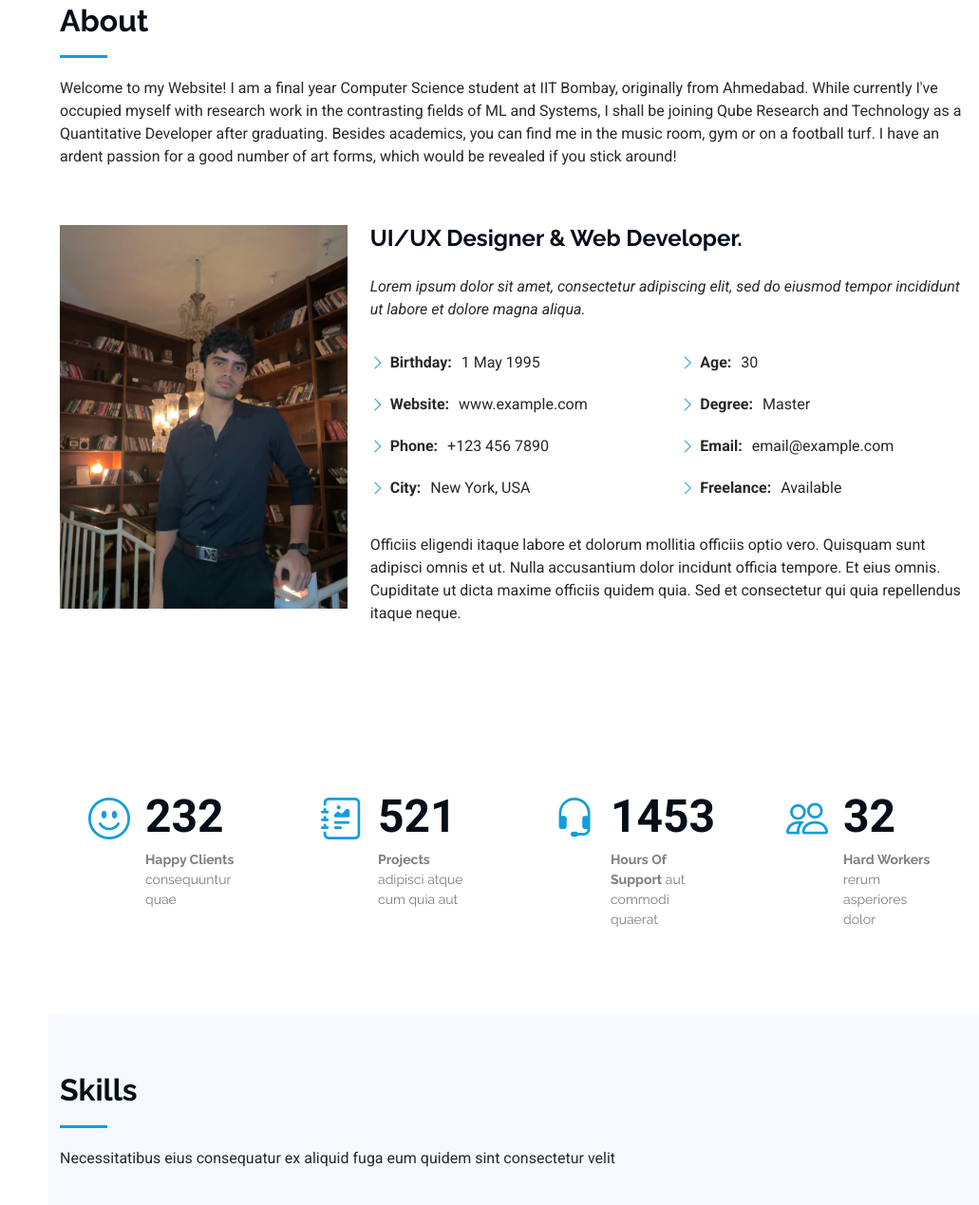
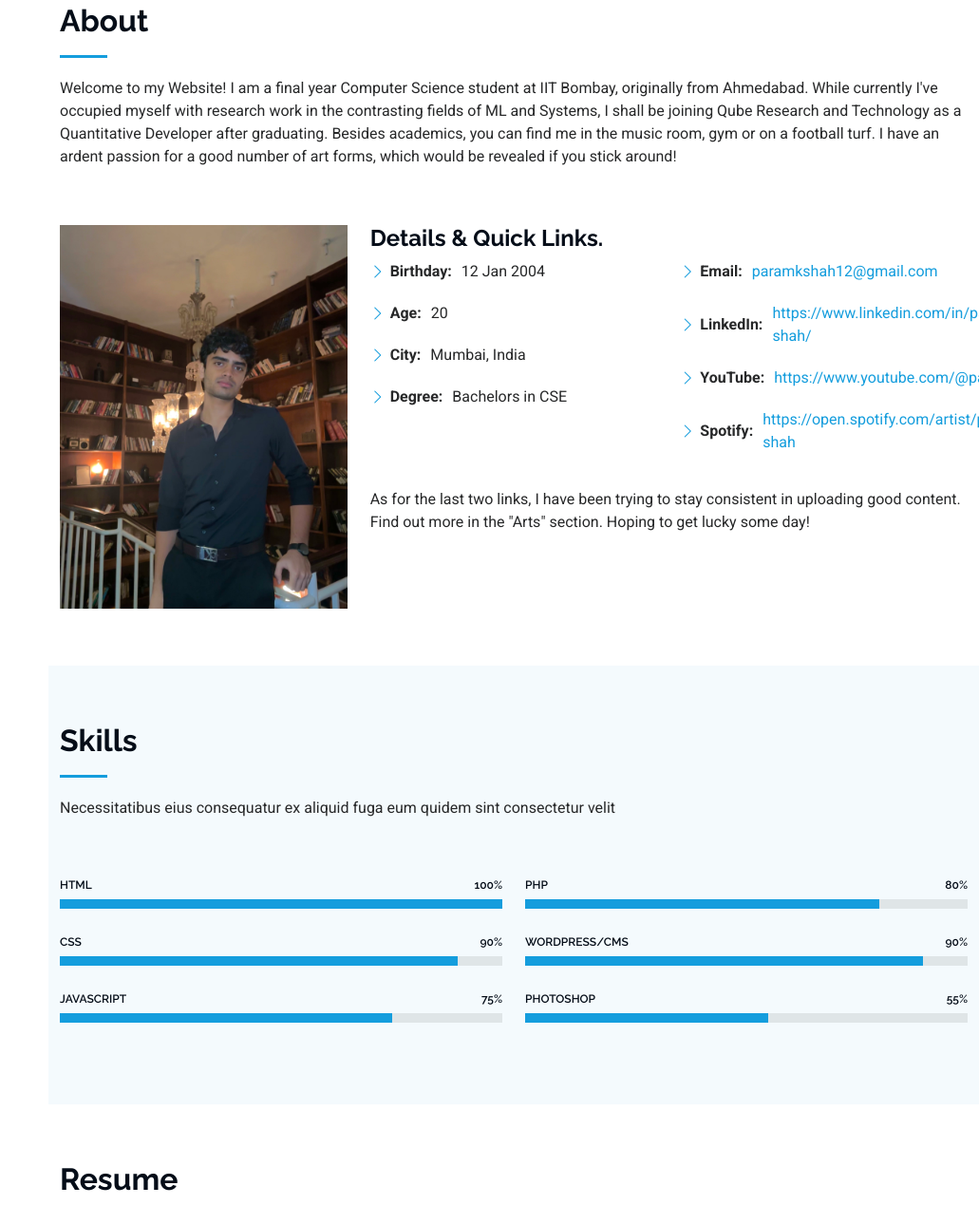
Before and after one commit to paramkshah12/paramkshah12.github.io, a plain HTML site: page index.html in a window 1280 px wide. Shown: the part 857-2126 px from the top of the page at 95% size, without its empty margins (249-1280 px from the left). Drawn offline with Linux system fonts and the light colour scheme.

Commit message:
Completed about

```diff
--- a/index.html
+++ b/index.html
@@ -119,32 +119,43 @@
             <img src="assets/img/my-profile-img.jpg" class="img-fluid" alt="">
           </div>
           <div class="col-lg-8 content">
-            <h2>UI/UX Designer &amp; Web Developer.</h2>
-            <p class="fst-italic py-3">
-              Lorem ipsum dolor sit amet, consectetur adipiscing elit, sed do eiusmod tempor incididunt ut labore et dolore
-              magna aliqua.
-            </p>
+            <h2>Details &amp; Quick Links.</h2>
             <div class="row">
               <div class="col-lg-6">
                 <ul>
-                  <li><i class="bi bi-chevron-right"></i> <strong>Birthday:</strong> <span>1 May 1995</span></li>
-                  <li><i class="bi bi-chevron-right"></i> <strong>Website:</strong> <span>www.example.com</span></li>
-                  <li><i class="bi bi-chevron-right"></i> <strong>Phone:</strong> <span>+123 456 7890</span></li>
-                  <li><i class="bi bi-chevron-right"></i> <strong>City:</strong> <span>New York, USA</span></li>
+                  <li><i class="bi bi-chevron-right"></i> <strong>Birthday:</strong> <span>12 Jan 2004</span></li>
+                  <li><i class="bi bi-chevron-right"></i> <strong>Age:</strong> <span>20</span></li>
+                  <li><i class="bi bi-chevron-right"></i> <strong>City:</strong> <span>Mumbai, India</span></li>
+                  <li><i class="bi bi-chevron-right"></i> <strong>Degree:</strong> <span>Bachelors in CSE</span></li>
                 </ul>
               </div>
               <div class="col-lg-6">
                 <ul>
-                  <li><i class="bi bi-chevron-right"></i> <strong>Age:</strong> <span>30</span></li>
-                  <li><i class="bi bi-chevron-right"></i> <strong>Degree:</strong> <span>Master</span></li>
-                  <li><i class="bi bi-chevron-right"></i> <strong>Email:</strong> <span>email@example.com</span></li>
-                  <li><i class="bi bi-chevron-right"></i> <strong>Freelance:</strong> <span>Available</span></li>
+                  <li>
+                    <i class="bi bi-chevron-right"></i>
+                    <strong>Email:</strong>
+                    <a href="mailto:paramkshah12@gmail.com">paramkshah12@gmail.com</a>
+                  </li>
+                  <li>
+                    <i class="bi bi-chevron-right"></i>
+                    <strong>LinkedIn:</strong>
+                    <a href="https://www.linkedin.com/in/param-shah-482396233/" target="_blank">https://www.linkedin.com/in/param-shah/</a>
+                  </li>
+                  <li>
+                    <i class="bi bi-chevron-right"></i>
+                    <strong>YouTube:</strong>
+                    <a href="https://www.youtube.com/@paramkshah12" target="_blank">https://www.youtube.com/@paramkshah12</a>
+                  </li>
+                  <li>
+                    <i class="bi bi-chevron-right"></i>
+                    <strong>Spotify:</strong>
+                    <a href="https://open.spotify.com/artist/7hUhnMMxq2FyRtloN1h512?si=rCOlKcmyRXiZ25Womg1aiw" target="_blank">https://open.spotify.com/artist/param-shah</a>
+                  </li>
                 </ul>
               </div>
             </div>
             <p class="py-3">
-              Officiis eligendi itaque labore et dolorum mollitia officiis optio vero. Quisquam sunt adipisci omnis et ut. Nulla accusantium dolor incidunt officia tempore. Et eius omnis.
-              Cupiditate ut dicta maxime officiis quidem quia. Sed et consectetur qui quia repellendus itaque neque.
+              As for the last two links, I have been trying to stay consistent in uploading good content. Find out more in the "Arts" section. Hoping to get lucky some day!
             </p>
           </div>
         </div>
@@ -152,51 +163,6 @@
       </div>
 
     </section><!-- /About Section -->
-
-    <!-- Stats Section -->
-    <section id="stats" class="stats section">
-
-      <div class="container" data-aos="fade-up" data-aos-delay="100">
-
-        <div class="row gy-4">
-
-          <div class="col-lg-3 col-md-6">
-            <div class="stats-item">
-              <i class="bi bi-emoji-smile"></i>
-              <span data-purecounter-start="0" data-purecounter-end="232" data-purecounter-duration="1" class="purecounter"></span>
-              <p><strong>Happy Clients</strong> <span>consequuntur quae</span></p>
-            </div>
-          </div><!-- End Stats Item -->
-
-          <div class="col-lg-3 col-md-6">
-            <div class="stats-item">
-              <i class="bi bi-journal-richtext"></i>
-              <span data-purecounter-start="0" data-purecounter-end="521" data-purecounter-duration="1" class="purecounter"></span>
-              <p><strong>Projects</strong> <span>adipisci atque cum quia aut</span></p>
-            </div>
-          </div><!-- End Stats Item -->
-
-          <div class="col-lg-3 col-md-6">
-            <div class="stats-item">
-              <i class="bi bi-headset"></i>
-              <span data-purecounter-start="0" data-purecounter-end="1453" data-purecounter-duration="1" class="purecounter"></span>
-              <p><strong>Hours Of Support</strong> <span>aut commodi quaerat</span></p>
-            </div>
-          </div><!-- End Stats Item -->
-
-          <div class="col-lg-3 col-md-6">
-            <div class="stats-item">
-              <i class="bi bi-people"></i>
-              <span data-purecounter-start="0" data-purecounter-end="32" data-purecounter-duration="1" class="purecounter"></span>
-              <p><strong>Hard Workers</strong> <span>rerum asperiores dolor</span></p>
-            </div>
-          </div><!-- End Stats Item -->
-
-        </div>
-
-      </div>
-
-    </section><!-- /Stats Section -->
 
     <!-- Skills Section -->
     <section id="skills" class="skills section light-background">
```
